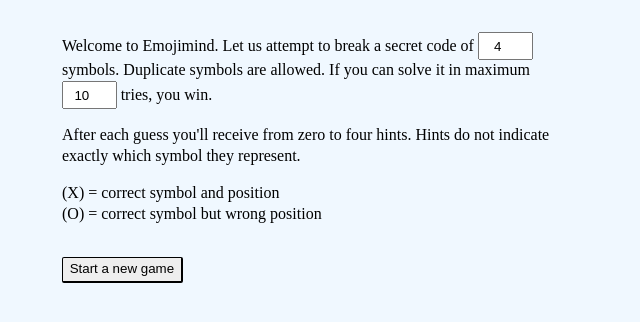
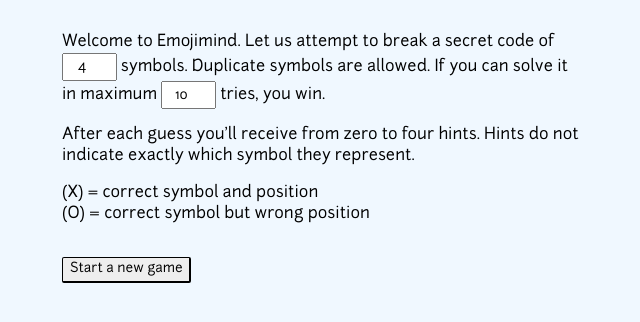
Before and after one commit to oskarrough/emojimind, a website: page src/index.html in a window 1280 px wide. Shown: the whole page, without its empty margins (290-930 px from the left). Drawn offline with nearby package versions, Linux system fonts and the light colour scheme; files whose address does not match are found by name.

Commit message:
Change typeface to junction

```diff
--- a/src/style.css
+++ b/src/style.css
@@ -1,5 +1,22 @@
+@font-face {
+	font-family: 'junction';
+	src: url('fonts/junction-webfont.eot');
+	src: url('fonts/junction-webfont.eot?#iefix') format('embedded-opentype'),
+	url('fonts/junction-webfont.woff') format('woff'),
+	url('fonts/junction-webfont.ttf') format('truetype'),
+	url('fonts/junction-webfont.svg#junction_regularregular') format('svg');
+	font-weight: normal;
+	font-style: normal;
+}
+
 html {
 	background-color: hsl(208, 100%, 97%);
+}
+
+html,
+input,
+button {
+	font-family: 'junction', sans-serif;
 }
 
 body {
```
Also changed, not shown: src/fonts/junction-webfont.ttf (added), src/fonts/junction-webfont.woff (added), 2 other files.
